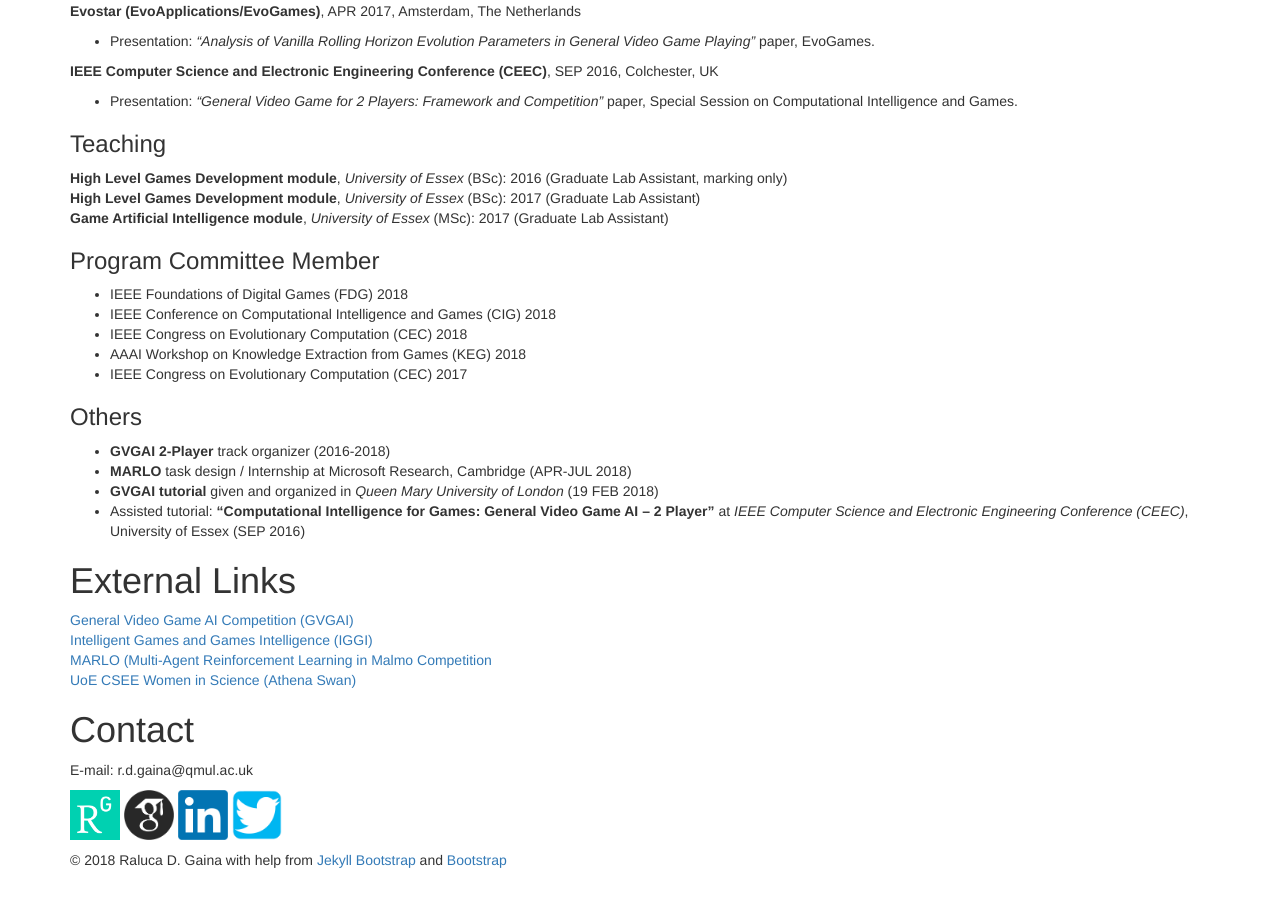
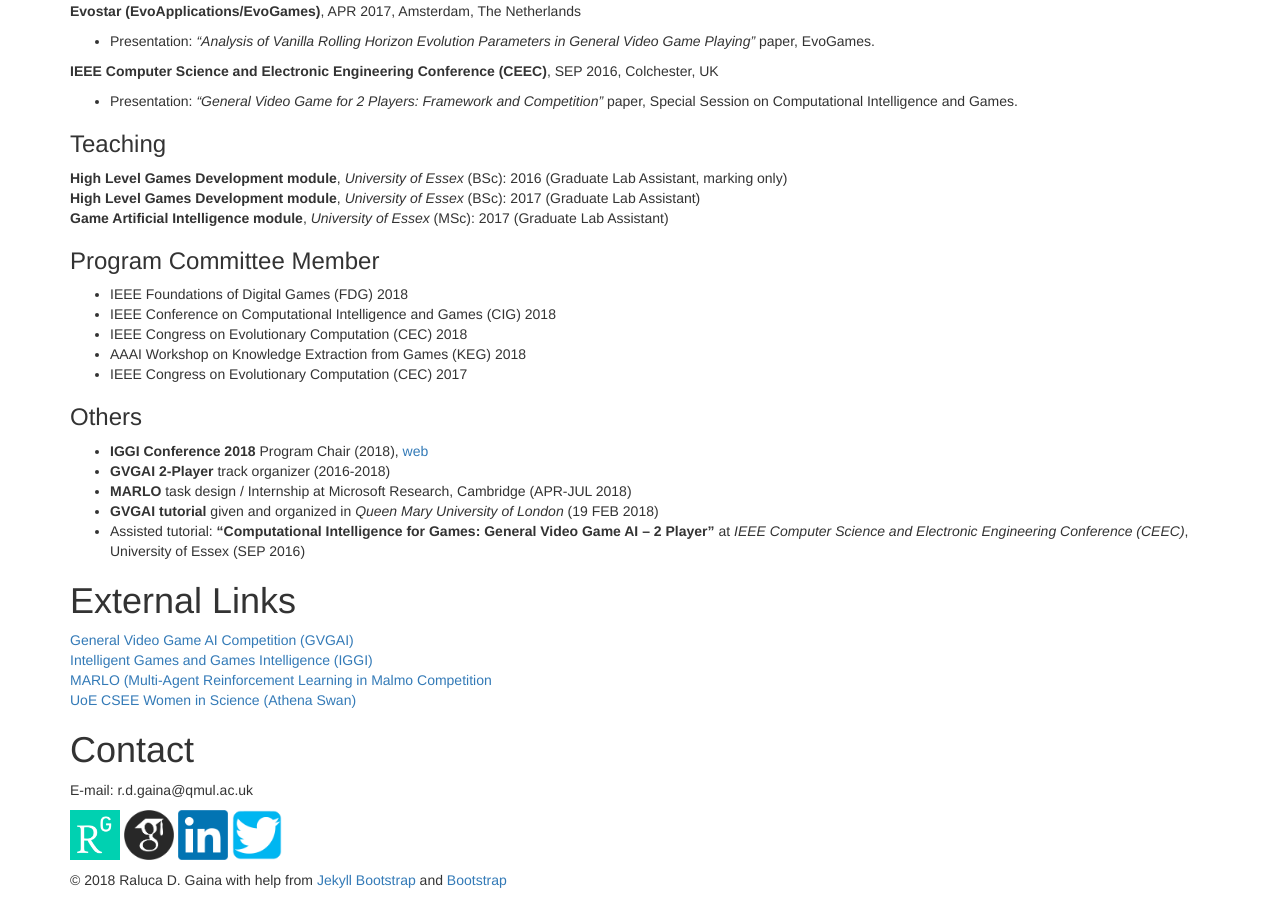
Before and after one commit to rdgain/rdgain.github.io, a Jekyll site: the page built from index.md, in a window 1280 px wide and 900 px high, scrolled down 2431 px. Built offline with Jekyll 4.4.1, drawn with Linux system fonts in a browser that asks for light colours; nearby versions of some CDN libraries; library files that are not in the unit come from our copies.

Commit message:
iggi conf

```diff
--- a/index.md
+++ b/index.md
@@ -114,6 +114,7 @@ So far, various aspects have been explored on several games, such as the impact
 
 ### [](#header-3)Others
 
+* **IGGI Conference 2018** Program Chair (2018), [web](http://2018.iggi.org.uk)
 * **GVGAI 2-Player** track organizer  (2016-2018)
 * **MARLO** task design / Internship at Microsoft Research, Cambridge (APR-JUL 2018)
 * **GVGAI tutorial** given and organized in _Queen Mary University of London_ (19 FEB 2018)
```
